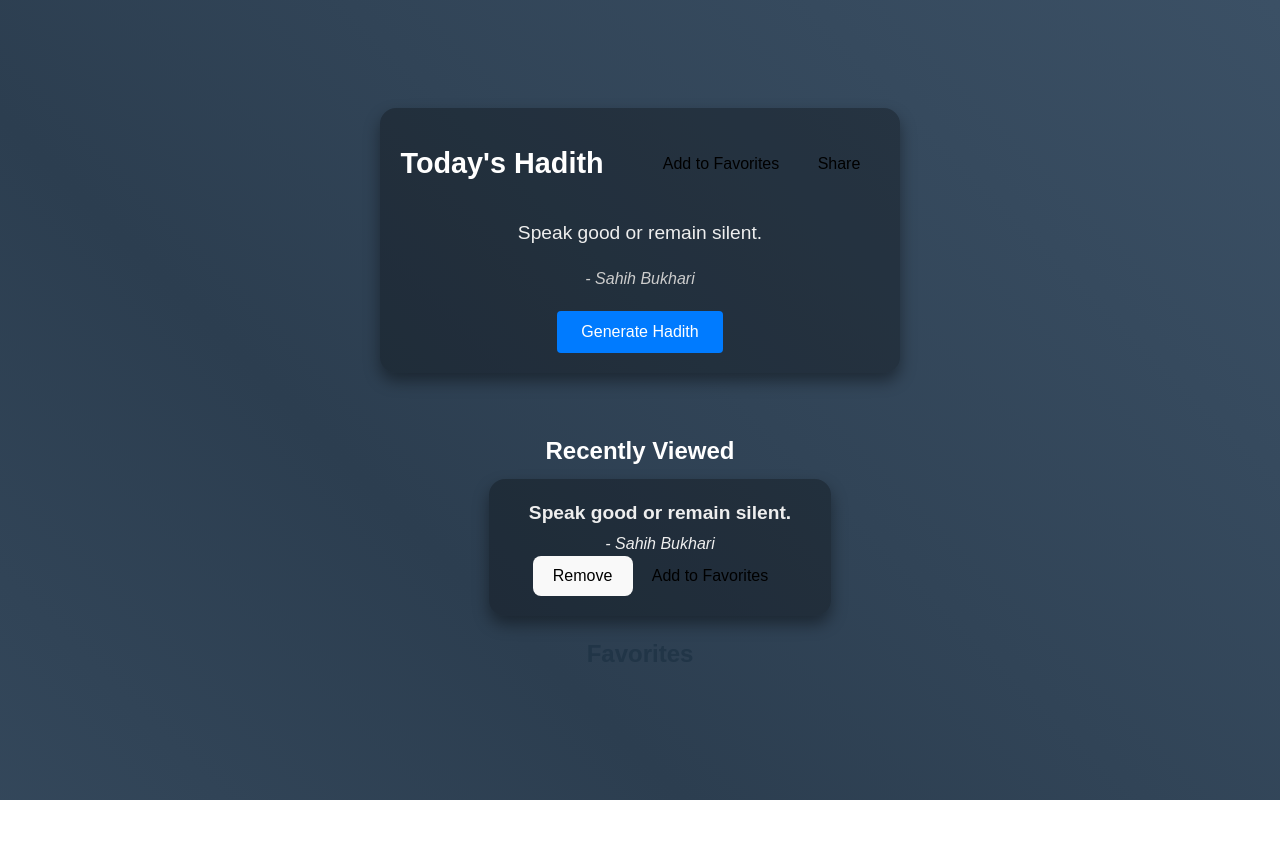
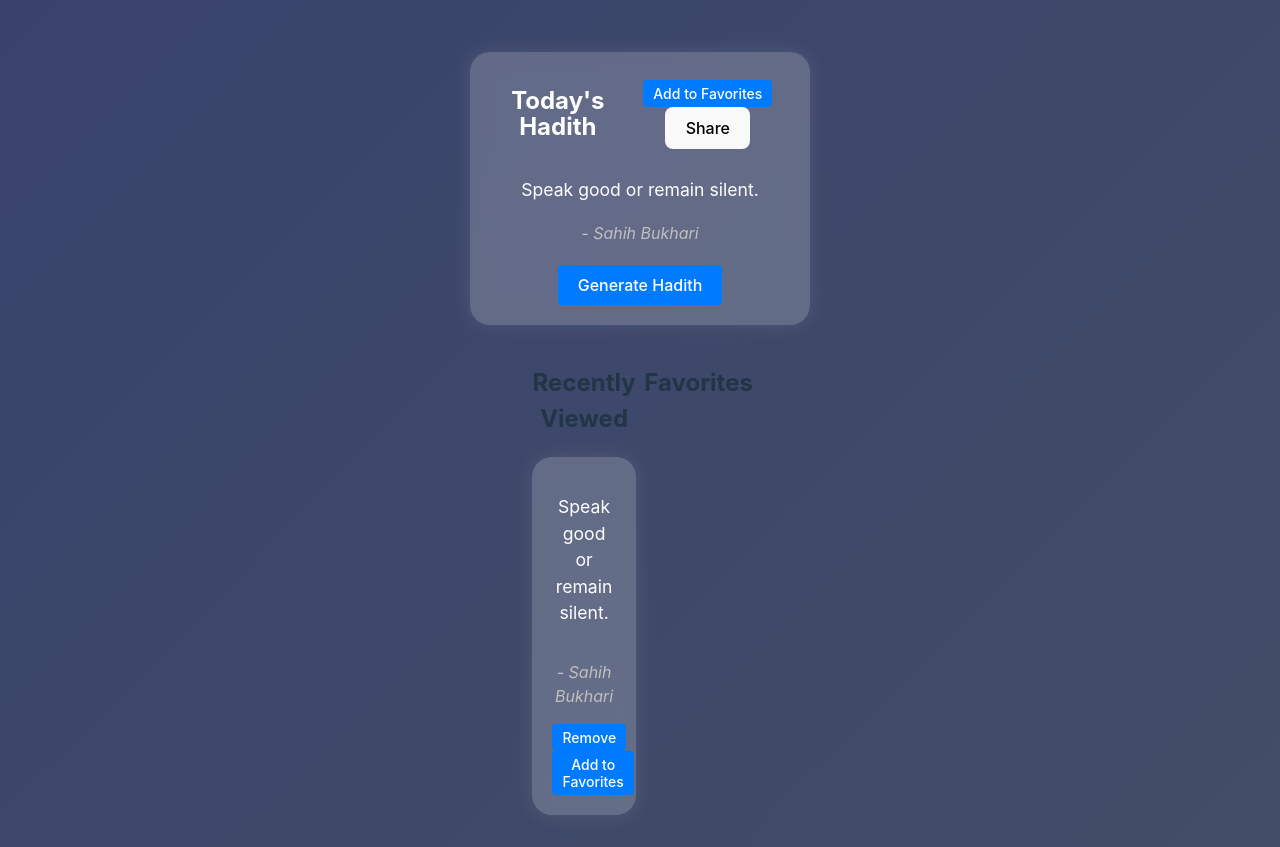
Before and after one commit to Tesnim19/hadith-generator, a React (Vite) app: page / in a window 1280 px wide. Before the commit the page ends 800 px from the top, so only its background shows below. Built offline with nearby package versions, Linux system fonts and the light colour scheme.

Commit message:
adjusted css

```diff
--- a/src/styles/HadithComponent.css
+++ b/src/styles/HadithComponent.css
@@ -1,17 +1,10 @@
 body {
-  margin: 0;
-  padding: 0;
-  font-family: Arial, sans-serif;
-  min-height: 100vh;
-  display: flex;
-  justify-content: center;
-  align-items: center;
-  background: linear-gradient(45deg, #2c3e50, #4a627a, #2c3e50, #4a627a); /* Dark gradient */
+  background: linear-gradient(135deg, #23297a, #485563);
   background-size: 400% 400%;
-  animation: gradientBG 15s ease infinite;
+  animation: gradient 15s ease infinite;
 }
 
-@keyframes gradientBG {
+@keyframes gradient {
   0% {
     background-position: 0% 50%;
   }
@@ -23,15 +16,22 @@ body {
   }
 }
 
-.hadith-card {
-  background-color: rgba(0, 0, 0, 0.3); /* Semi-transparent black */
-  border-radius: 16px;
+.hadith-container {
+  display: flex;
+  flex-direction: column;
+  align-items: center;
+  padding-top: 20px;
+}
+
+.main-card {
+  width: 50%;
+  min-width: 300px; /* Minimum width */
+  margin-bottom: 20px;
   padding: 20px;
-  box-shadow: 0 8px 16px rgba(0, 0, 0, 0.4); /* Darker shadow */
-  transition: transform 0.3s ease;
-  max-width: 600px; /* Adjust as needed */
-  width: 100%;
-  margin-bottom: 20px; /* Add margin for spacing */
+  background-color: rgba(255, 255, 255, 0.2);
+  border-radius: 20px;
+  backdrop-filter: blur(10px);
+  box-shadow: 0 0 20px rgba(255, 255, 255, 0.1);
 }
 
 .hadith-header {
@@ -42,8 +42,8 @@ body {
 }
 
 .hadith-title {
-  color: #fff; /* White text */
-  font-size: 1.8rem;
+  color: #ffffff;
+  font-size: 1.5rem;
 }
 
 .hadith-content {
@@ -51,90 +51,117 @@ body {
 }
 
 .hadith-text {
-  color: #eee; /* Light gray text */
-  font-size: 1.2rem;
-  line-height: 1.5;
+  color: #ffffff;
+  font-size: 1.1rem;
 }
 
 .hadith-reference {
-  color: #ccc; /* Light gray for reference */
   font-style: italic;
+  color: #c0c0c0;
 }
 
 .no-hadith-message,
 .loading-message,
 .error-message {
-  color: #ccc; /* Light gray for messages */
+  color: #c0c0c0;
   font-style: italic;
   text-align: center;
 }
 
-.hadith-container {
-  display: flex;
-  flex-direction: column;
-  align-items: center;
-}
-
-.favorite-button,
-.share-button {
-  background: none;
-  border: none;
-  cursor: pointer;
-}
-
-.favorited {
-  color: #dc3545; /* Red for favorited icon */
-}
-
 .generate-button {
-  background-color: #007bff; /* Blue for generate button */
-  color: #fff;
+  background-color: #007bff;
+  color: #ffffff;
   border: none;
   border-radius: 4px;
-  padding: 12px 24px;
-  font-size: 1rem;
+  padding: 10px 20px;
+  font-size: 16px;
   cursor: pointer;
   transition: background-color 0.3s ease;
 }
 
 .generate-button:hover {
-  background-color: #0056b3; /* Darker blue on hover */
+  background-color: #0056b3;
 }
 
-/* Existing styles for Hadith card */
+.side-cards {
+  display: flex;
+  justify-content: space-between;
+  width: 50%;
+}
+
+.recent-hadiths,
+.favorite-hadiths {
+  width: 48%;
+}
 
 .recent-hadiths {
-  margin-top: 40px;
+  margin-right: 2%;
 }
 
-.recent-hadiths h2 {
-  color: #fff;
-  font-size: 1.5rem;
-  margin-bottom: 10px;
+.favorite-hadiths {
+  margin-left: 2%;
 }
 
-.recent-hadiths ul {
-  list-style-type: none;
-  padding: 0;
+.hadith-card {
+  background-color: rgba(255, 255, 255, 0.2);
+  border-radius: 20px;
+  padding: 20px;
+  backdrop-filter: blur(10px);
+  box-shadow: 0 0 20px rgba(255, 255, 255, 0.1);
 }
 
-.recent-hadiths li {
-  background-color: rgba(255, 255, 255, 0.1);
-  border-radius: 8px;
-  padding: 10px;
-  margin-bottom: 10px;
+.hadith-card-content {
+  display: flex;
+  flex-direction: column;
 }
 
-.recent-hadiths p {
-  color: #eee;
-  margin: 0;
+.hadith-header {
+  display: flex;
+  justify-content: space-between;
+  align-items: center;
+  margin-bottom: 20px;
 }
 
-.recent-hadiths p:first-child {
-  font-weight: bold;
-  margin-bottom: 5px;
+.hadith-title {
+  color: #ffffff;
+  font-size: 1.5rem;
 }
 
-.recent-hadiths p:last-child {
+.hadith-content {
+  margin-bottom: 20px;
+}
+
+.hadith-text {
+  color: #ffffff;
+  font-size: 1.1rem;
+}
+
+.hadith-reference {
   font-style: italic;
+  color: #c0c0c0;
 }
+
+.favorite-button,
+.remove-button {
+  background-color: #007bff;
+  color: #ffffff;
+  border: none;
+  border-radius: 4px;
+  padding: 5px 10px;
+  font-size: 14px;
+  cursor: pointer;
+  transition: background-color 0.3s ease;
+}
+
+.favorite-button:hover,
+.remove-button:hover {
+  background-color: #0056b3;
+}
+
+.favorited {
+  background-color: #a3454e;
+}
+
+.favorite-button.favorited {
+  background-color: #ff0000;
+}
```
